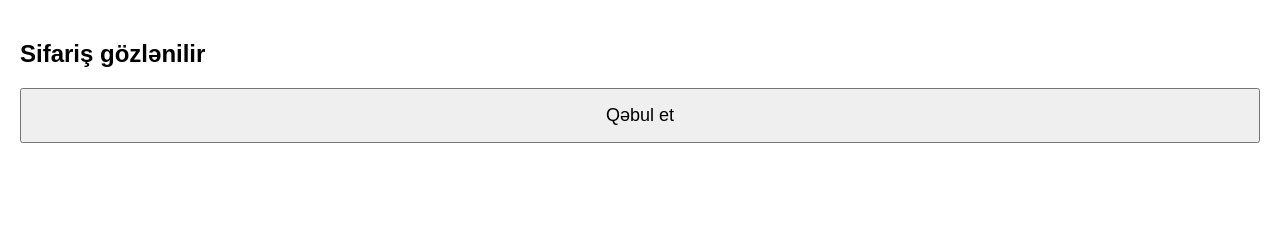
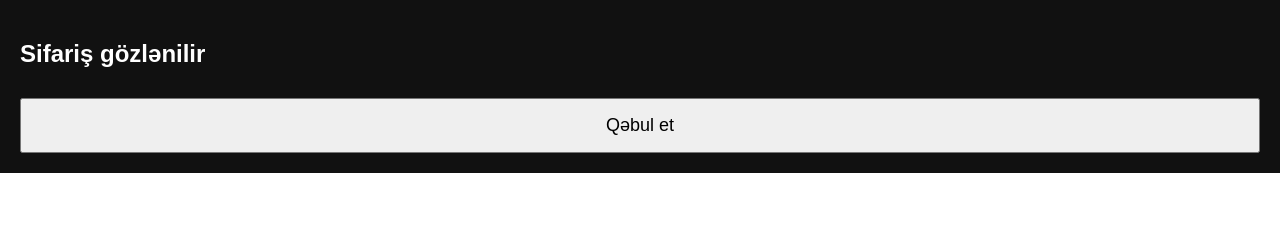
Before and after one commit to paytaksi2026/aztaxi2026, a PHP site: page /driver_map.html in a window 1280 px wide. Shown: the part 480-720 px from the top of the page. Run offline with PHP 8.4, Linux system fonts and the light colour scheme.

Commit message:
Add files via upload

```diff
--- a/public/css/style.css
+++ b/public/css/style.css
@@ -10,16 +10,13 @@ height:60vh;
 
 .panel{
 padding:20px;
+background:#111;
+color:white;
 }
 
-.panel input{
-width:100%;
-padding:10px;
-margin:5px 0;
-}
-
-.panel button{
+button{
 width:100%;
 padding:15px;
 font-size:18px;
+margin-top:10px;
 }
```
